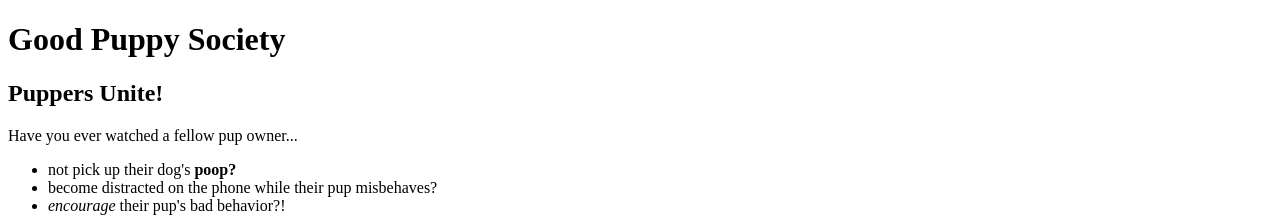
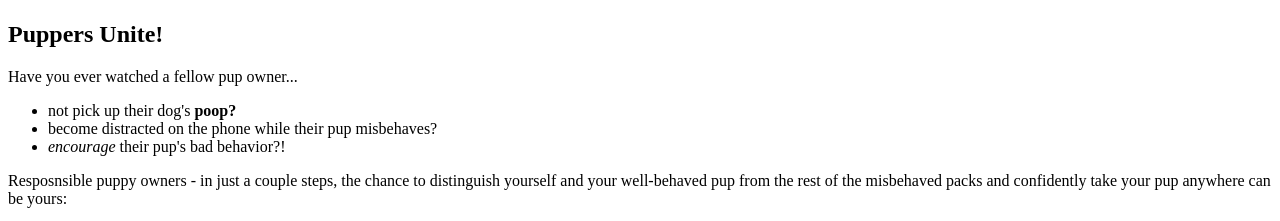
Before and after one commit to jamestlalocPDX/good_puppy_society, a plain HTML site: page index.html in a window 1280 px wide. Shown: the top 221 px of the page. Drawn offline with Linux system fonts and the light colour scheme.

Commit message:
add a title tag names Good Puppy Society.

```diff
--- a/index.html
+++ b/index.html
@@ -3,9 +3,10 @@
 
 <head>
   <link href="css/styles.css" rel="stylesheet" type="text/css">
+  <title>Good Puppy Society</title>
 </head>
 
-<h1> Good Puppy Society</h1>
+<h1></h1>
 
 <div>
   <h2>Puppers Unite!</h2>
```
